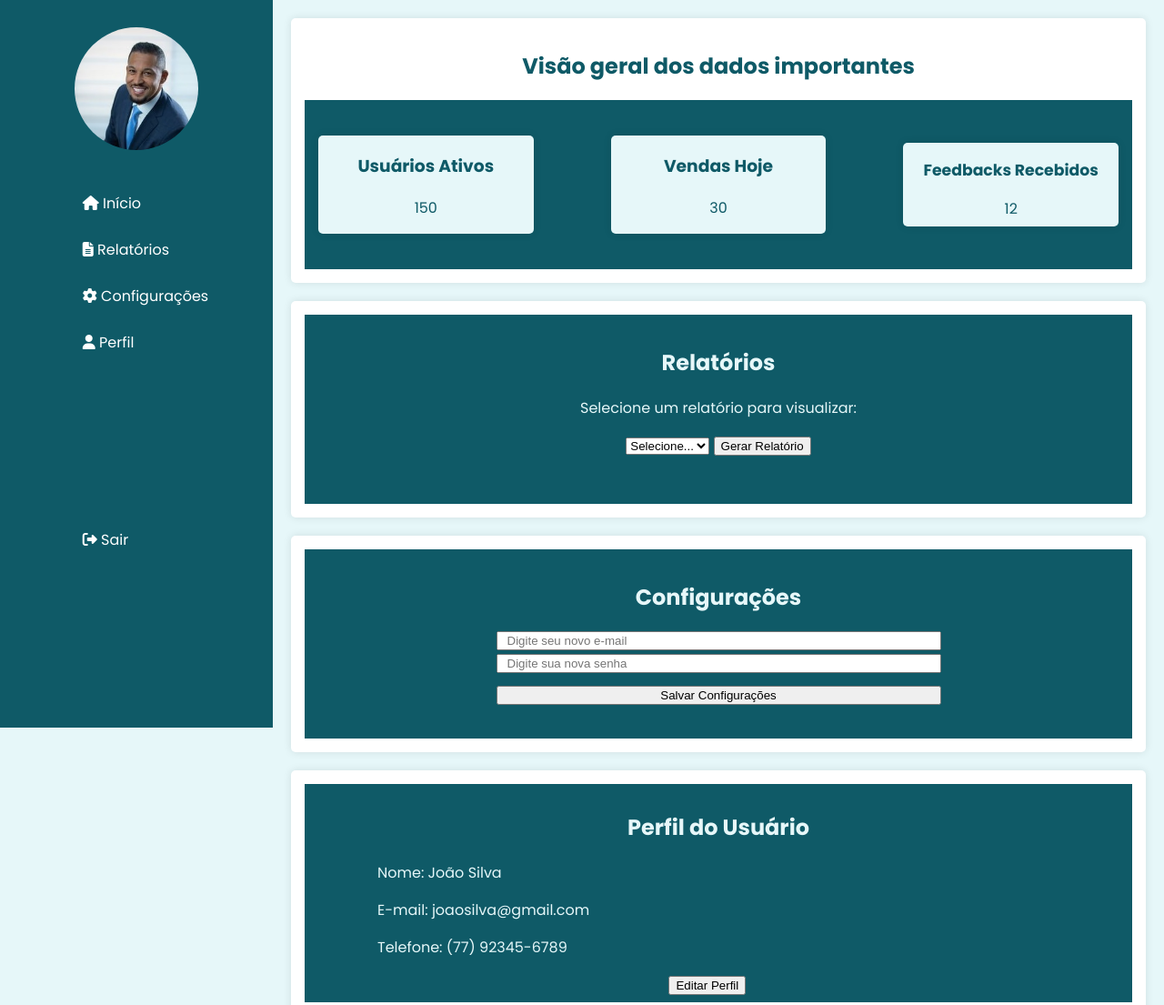
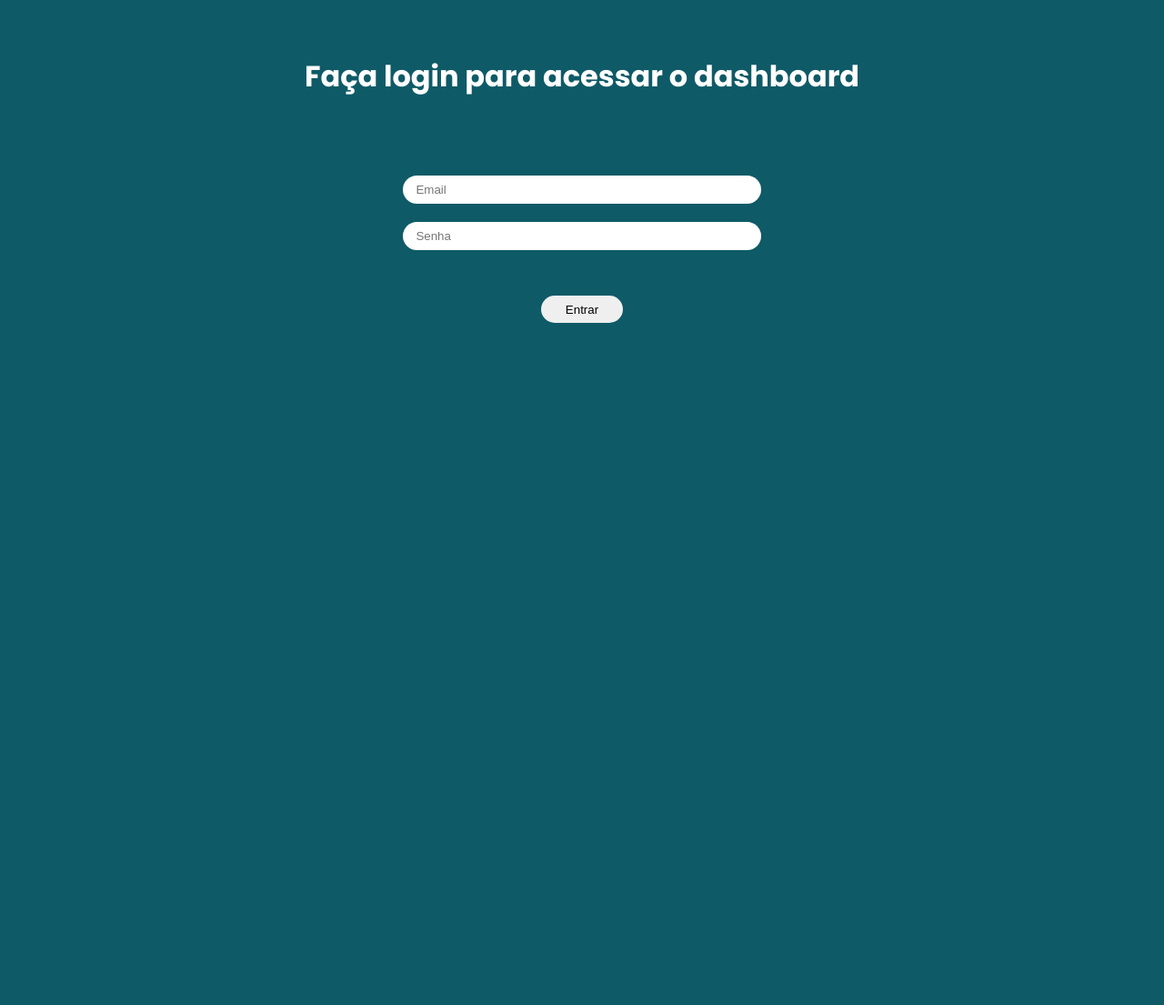
Before and after one commit to c-fonseca/dashboard-simpless, a plain HTML site: page index.html in a window 1280 px wide. Shown: the top 1105 px of the page at 91% size. After the commit the page ends 800 px from the top, so only its background shows below. Drawn offline with Linux system fonts and the light colour scheme.

Commit message:
tela de login criada, redirecionamento do login pro dashboard...

```diff
--- /dev/null
+++ b/assets/CSS/style-login.css
@@ -0,0 +1,32 @@
+@import url('https://fonts.googleapis.com/css2?family=Poppins:ital,wght@0,100;0,200;0,300;0,400;0,500;0,600;0,700;0,800;0,900;1,100;1,200;1,300;1,400;1,500;1,600;1,700;1,800;1,900&display=swap');
+
+body{
+    background-color: #0F5A67;
+    color: #fff;
+    text-align: center;
+    font-family: "Poppins", sans-serif;
+}
+
+form input {
+    display: flex;
+    flex-direction: column;
+    margin: auto;
+    width: 30%;
+    border-radius: 40px;
+    outline: none;
+    border: none;
+    padding: 8px 0 8px 14px;
+    margin-bottom: 20px;
+}
+
+h1 {
+    margin: 60px 0 85px 0;
+}
+
+form button {
+    margin-top: 30px;
+    height: 30px;
+    width: 90px;
+    border: none;
+    border-radius: 40px;
+}
--- a/index.html
+++ b/index.html
@@ -1,92 +1,19 @@
 <!DOCTYPE html>
-<html lang="pt-BR">
+<html lang="pt-br">
 <head>
     <meta charset="UTF-8">
     <meta name="viewport" content="width=device-width, initial-scale=1.0">
-    <link rel="stylesheet" href="styles.css">
-    <title>Dashboard Simples</title>
-    <script src="https://kit.fontawesome.com/3edf69abc9.js" crossorigin="anonymous"></script>
+    <link rel="stylesheet" href="assets/CSS/style-login.css">
+    <title>Login</title>
 </head>
 <body>
-    <div class="sidebar">
-        <img class="img-perfil" src="assets/images/img-perfil.jpg" alt="Foto perfil">
-        <nav>
-            <ul>
-                <li><i class="fa-solid fa-house"></i> <a href="#inicio">Início</a></li>
-                <li><i class="fas fa-file-alt"></i> <a href="#relatorios">Relatórios</a></li>
-                <li><i class="fa-solid fa-gear"></i> <a href="#configuracoes">Configurações</a></li>
-                <li><i class="fa-solid fa-user"></i> <a href="#perfil">Perfil</a></li>
-                <li class="text-sair"><i class="fas fa-sign-out-alt"></i> <a href=""></a>Sair</li>
-            </ul>
-        </nav>
-    </div>
-
-    <main>
-        <section id="inicio">
-            <h2 class="titulo-geral">Visão geral dos dados importantes</h2>
-            <div class="fundo-verde-cards">
-                <div class="cards">
-                    <div class="card">
-                        <h3>Usuários Ativos</h3>
-                        <p>150</p>
-                    </div>
-                    <div class="card">
-                        <h3>Vendas Hoje</h3>
-                        <p>30</p>
-                    </div>
-                    <div class="card card3">
-                        <h3 class="text-card3">Feedbacks Recebidos</h3>
-                        <p>12</p>
-                    </div>
-                </div>
-            </div>
-        </section>
-
-        <section id="relatorios">
-            <div class="fundo-verde-cards2">
-                <h2>Relatórios</h2>
-                <p>Selecione um relatório para visualizar:</p>
-                <select>
-                    <option value="">Selecione...</option>
-                    <option value="vendas">Vendas</option>
-                    <option value="usuarios">Usuários</option>
-                </select>
-                <button type="button">Gerar Relatório</button>
-                <div class="report-output">
-                    <!-- Saída do relatório aparecerá aqui -->
-                </div>
-            </div>
-        </section>
-
-        <section id="configuracoes">
-            <div class="fundo-verde-cards3">
-                <h2>Configurações</h2>
-                <form>
-                    <input type="email" id="email" name="email" placeholder="Digite seu novo e-mail">
-                    <input type="password" id="senha" name="senha" placeholder="Digite sua nova senha">
-                    <button type="submit">Salvar Configurações</button>
-                </form>
-            </div>
-        </section>
-
-
-        <section id="perfil">
-            <div class="fundo-verde-cards4">
-                <h2 class="text-perfil">Perfil do Usuário</h2>
-                <div class="dados-pessoais">
-                    <p>Nome: <span id="usuario-nome">João Silva</span></p>
-                    <p>E-mail: <span id="usuario-email">joaosilva@gmail.com</span></p>
-                    <p>Telefone: <span id="usuario-telefone">(77) 92345-6789</span></p>
-                </div>
-                <button class="botao-perfil" type="button">Editar Perfil</button>
-            </div>
-        </section>
-    </main>
-
-    <footer>
-        <p>&copy; 2025 Dashboard Visão Geral</p>
-    </footer>
-
+    <h1>Faça login para acessar o dashboard</h1>
+    <form>
+        <input type="email" placeholder="Email">
+        <input type="senha" placeholder="Senha">
+        <button type="button" id="botao-entrar">Entrar</button>
+    </form>
     <script src="script.js"></script>
 </body>
+
 </html>
--- a/script.js
+++ b/script.js
@@ -0,0 +1,3 @@
+document.getElementById("botao-entrar").addEventListener("click", function(){
+    window.location.href = "dashboard.html";
+});
```
Also changed, not shown: dashboard.html (added, +92 -0 lines), assets/CSS/styles-dashboard.css (renamed from styles.css).
